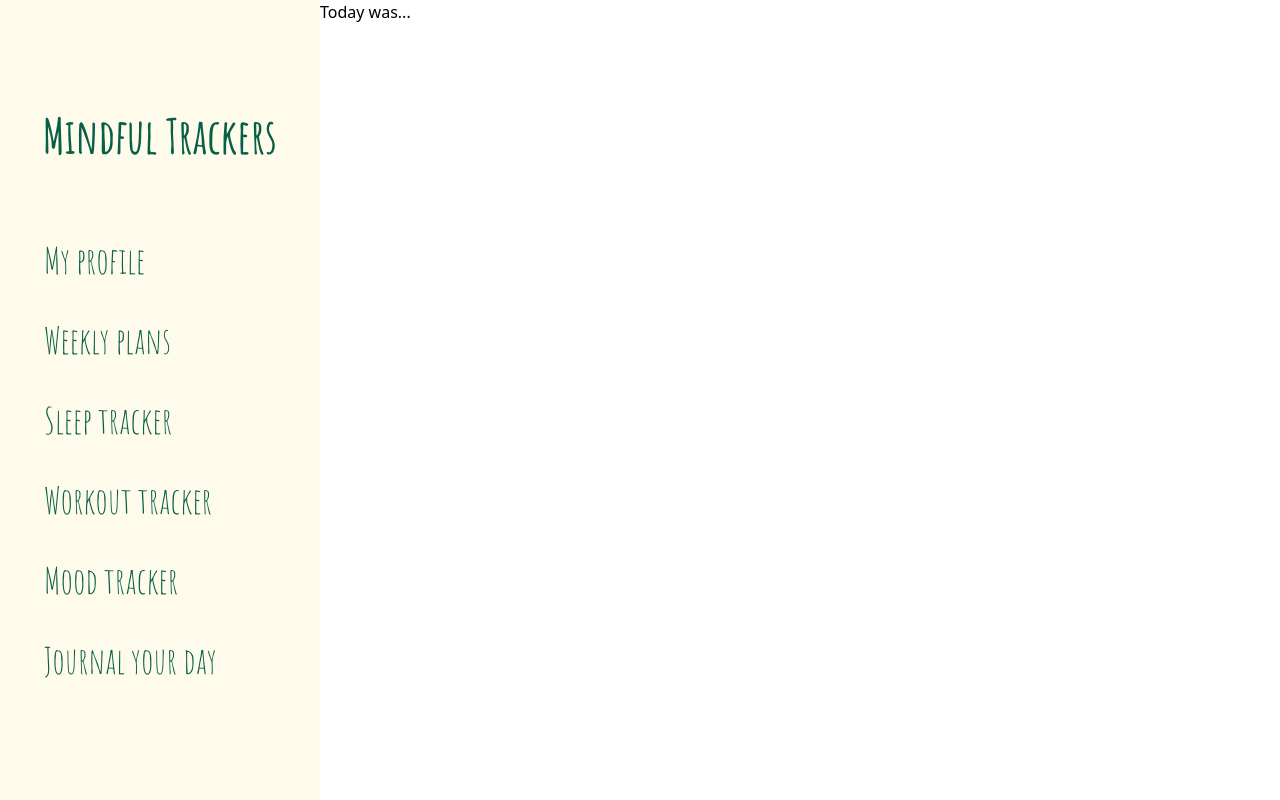
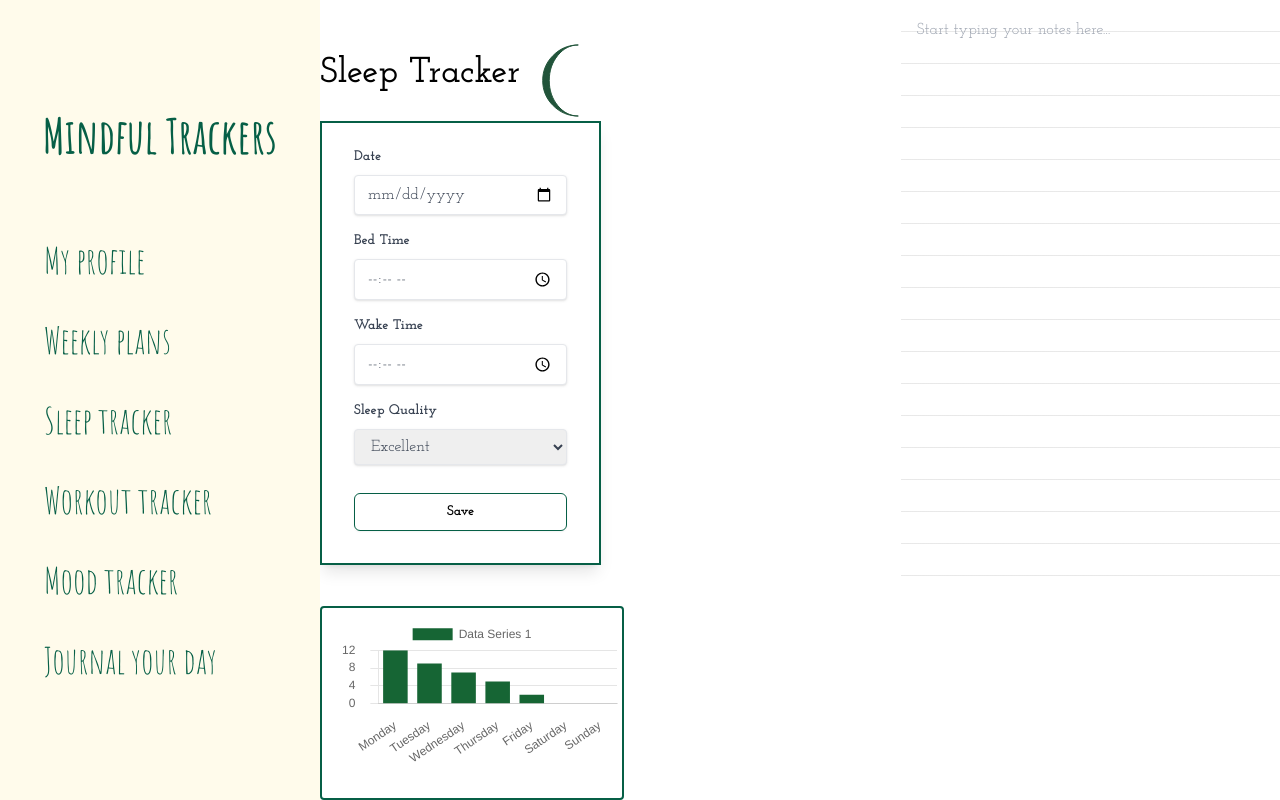
Before and after one commit to Homa212/Bullet-journal, a React (Vite) app in the folder MindfulTracks/: page /SleepPage in a window 1280 px wide. Built offline with nearby package versions, Linux system fonts and the light colour scheme.

Commit message:
designe sleep tracker

```diff
--- a/MindfulTracks/package.json
+++ b/MindfulTracks/package.json
@@ -10,8 +10,10 @@
     "preview": "vite preview"
   },
   "dependencies": {
+    "chart.js": "^4.4.2",
     "dayjs": "^1.11.10",
     "react": "^18.2.0",
+    "react-chartjs-2": "^5.2.0",
     "react-dom": "^18.2.0",
     "react-icons": "^5.0.1",
     "react-router-dom": "^6.22.1",
--- /dev/null
+++ b/MindfulTracks/src/Notes.css
@@ -0,0 +1,29 @@
+/* Notes.css */
+.notes-container {
+    position: relative;
+    width: 100%;
+    max-width: 400px; /* Adjust the width as needed */
+    margin: 0 auto;
+  }
+
+  .notes-textarea {
+    width: 100%;
+    height: 600px; /* Adjust the height as needed */
+    border: none;
+    padding: 1rem;
+    resize: none;
+    background-color: transparent;
+    background-image: linear-gradient(to bottom, transparent, transparent 31px, rgba(210, 210, 210, 0.5) 31px);
+    background-size: 100% 32px;
+    line-height: 28px;
+    font-family: 'Josefin Slab', 'serif';
+    font-size: 1rem;
+    outline: none;
+  }
+
+  /* Adjust the background-color and line color as needed */
+  .notes-textarea:focus {
+    box-shadow: 0 0 0 2px #063e2c;
+  }
+
+  /* Add more custom styles as needed */
--- a/MindfulTracks/src/Pages/SleepPage.jsx
+++ b/MindfulTracks/src/Pages/SleepPage.jsx
@@ -1,8 +1,21 @@
 import React from "react";
+import { Outlet } from "react-router-dom";
+import SleepTracker from "../components/SleepTracker";
+import SleepTrackerGraph from "../components/SleepTrackerGraph";
+import Notes from "../components/Notes";
 
 function SleepPage() {
     return(
-        <div>Today was...</div>
+        <div className="overflow-y-auto flex flex-col w-screen">
+            <div className="flex">
+                <SleepTracker/>
+                <Notes/>
+            </div>
+            <SleepTrackerGraph/>
+            <div>
+            <Outlet/>
+            </div>
+        </div>
     );
 };
 
--- a/MindfulTracks/src/Pages/WeeklyPlanPage.jsx
+++ b/MindfulTracks/src/Pages/WeeklyPlanPage.jsx
@@ -8,7 +8,7 @@ function WeeklyPlanPage() {
         <div className="overflow-y-auto">
         <WeeklyPlanner/>
         <ToDo/>
-        <div className="">
+        <div>
           <Outlet/>
         </div>
       </div>
--- a/MindfulTracks/src/components/CreateAccount.jsx
+++ b/MindfulTracks/src/components/CreateAccount.jsx
@@ -94,10 +94,10 @@ let navigate = useNavigate();
               "Content-Type": "application/json",
             },
             body: JSON.stringify({
-              email,
-              first_name: firstName,
-              last_name: lastName,
-              hashed_password: password,
+              email: email,
+              firstname: firstName,
+              lastname: lastName,
+              password: password,
             }),
           }
         );
@@ -105,7 +105,7 @@ let navigate = useNavigate();
 
         if (response.status === 201) {
           console.log("Success");
-          navigate("../LoginPage");
+          navigate("/LoginPage");
         } else {
           console.log("Something went wrong");
           //   Log the response json to the console
--- /dev/null
+++ b/MindfulTracks/src/components/Notes.jsx
@@ -0,0 +1,24 @@
+import React, { useState } from 'react';
+import '../Notes.css'; // Import your custom CSS
+
+function Notes() {
+  const [noteText, setNoteText] = useState("");
+
+  const handleTextChange = (event) => {
+    setNoteText(event.target.value);
+  };
+
+  return (
+    <div className="notes-container">
+      <textarea
+        className="notes-textarea"
+        value={noteText}
+        onChange={handleTextChange}
+        placeholder="Start typing your notes here..."
+        wrap="soft"
+      />
+    </div>
+  );
+}
+
+export default Notes;
--- /dev/null
+++ b/MindfulTracks/src/components/SleepTracker.jsx
@@ -0,0 +1,78 @@
+import React, { useState } from 'react';
+
+function SleepTracker() {
+  // State for form fields (assuming useState hooks will be added)
+
+  return (
+
+    <div className="flex">
+        <div className="max-w-xl mx-auto z-10">
+          <div className="flex mt-10 items-center">
+              <div className="text-4xl text-center font-semibold mb-4 font-josefin">Sleep Tracker</div>
+              <svg fill="#21543a" version="1.1" id="Capa_1" xmlns="http://www.w3.org/2000/svg" xmlns:xlink="http://www.w3.org/1999/xlink" width="81px" height="81px" viewBox="-7.58 -7.58 123.39 123.39" xml:space="preserve" transform="matrix(-1, 0, 0, 1, 0, 0)" stroke="#21543a" stroke-width="1.515164"><g id="SVGRepo_bgCarrier" stroke-width="0"></g><g id="SVGRepo_tracerCarrier" stroke-linecap="round" stroke-linejoin="round"></g><g id="SVGRepo_iconCarrier"> <g> <path d="M27.024,108.226c12.138,0,22.542-5.286,31.218-15.856c8.675-10.574,13.011-23.326,13.011-38.256 c0-14.891-4.336-27.629-13.012-38.226C49.566,5.297,39.163,0,27.024,0c14.89,0,27.642,5.297,38.255,15.889 c10.614,10.596,15.922,23.335,15.922,38.225c0,14.93-5.308,27.682-15.922,38.254C54.667,102.939,41.915,108.226,27.024,108.226z"></path> </g> </g></svg>
+          </div>
+          <form className="bg-white px-8 pt-6 pb-8 mb-4 font-josefin border-2 border-emerald-800 shadow-lg">
+            <div className="mb-4">
+                <label className="block text-gray-700 text-sm font-bold mb-2" htmlFor="date">
+                    Date
+                </label>
+                <input
+                    className="shadow appearance-none border rounded w-full py-2 px-3 text-gray-700 leading-tight focus:outline-none focus:shadow-outline"
+                    id="date"
+                    type="date"
+                    placeholder="Select date"
+                />
+                </div>
+                <div className="mb-4">
+                <label className="block text-gray-700 text-sm font-bold mb-2" htmlFor="bedtime">
+                    Bed Time
+                </label>
+                <input
+                    className="shadow appearance-none border rounded w-full py-2 px-3 text-gray-700 leading-tight focus:outline-none focus:shadow-outline"
+                    id="bedtime"
+                    type="time"
+                    placeholder="Bed Time"
+                />
+                </div>
+                <div className="mb-4">
+                <label className="block text-gray-700 text-sm font-bold mb-2" htmlFor="waketime">
+                    Wake Time
+                </label>
+                <input
+                    className="shadow appearance-none border  rounded w-full py-2 px-3 text-gray-700 leading-tight focus:outline-none focus:shadow-outline"
+                    id="waketime"
+                    type="time"
+                    placeholder="Wake Time"
+                />
+                </div>
+
+                <div className="mb-4">
+                <label className="block text-gray-700 text-sm font-bold mb-2" htmlFor="sleepquality">
+                    Sleep Quality
+                </label>
+                <select
+                    className="shadow font-josefin border rounded w-full py-2 px-3 text-gray-700 leading-tight focus:outline-none focus:shadow-outline"
+                    id="sleepquality"
+                >
+                    <option value="Excellent">Excellent</option>
+                    <option value="Good">Good</option>
+                    <option value="Fair">Fair</option>
+                    <option value="Poor">Poor</option>
+                </select>
+                </div>
+
+                <div className="flex items-center justify-between">
+                <button
+                    className="mt-3 flex justify-center w-full px-4 py-2 text-sm font-bold text-black border font-josefin border-emerald-800 rounded-md shadow-sm focus:outline-none focus:ring-2 focus:ring-offset-2 focus:ring-emerald-800 transition-transform  hover:scale-110"
+                    type="submit"
+                >
+                    Save
+                </button>
+                </div>
+          </form>
+        </div>
+    </div>
+  );
+}
+
+export default SleepTracker;
--- /dev/null
+++ b/MindfulTracks/src/components/SleepTrackerGraph.jsx
@@ -0,0 +1,80 @@
+import { Bar } from "react-chartjs-2";
+import {
+  Chart as ChartJS,
+  CategoryScale,
+  LinearScale,
+  BarController,
+  BarElement,
+  Title,
+  Tooltip,
+  Legend
+} from "chart.js";
+
+ChartJS.register(
+  Title,
+  Tooltip,
+  Legend,
+  CategoryScale,
+  LinearScale,
+  BarElement,
+  BarController
+);
+
+const BarChart = () => {
+  const data = {
+    labels: ['Monday', 'Tuesday', 'Wednesday', 'Thursday', 'Friday', 'Saturday', 'Sunday'],
+    datasets: [
+      {
+        label: 'Data Series 1',
+        backgroundColor: 'rgb(22 101 52)',
+        data: [12, 9, 7, 5, 2],
+      },
+    ],
+  };
+
+  const options = {
+    layout: {
+        padding: {
+          left: 5,
+          right: 5,
+          top: -15,
+          bottom: 5,
+        },
+        margin: {
+            left: 5,
+            right: 5,
+            top: 5,
+            bottom: 5
+          }},
+
+    scales: {
+        y: {
+            beginAtZero: true,
+            grid: {
+            },
+            ticks: {
+                stepSize: 1, // Will create ticks at every whole number
+                padding: 15
+            }
+        },
+        x: {
+            beginAtZero: true,
+            grid: {
+            display: false // No display of grid lines for the x-axis
+            },
+            ticks: {
+            padding: 7
+            }
+        }
+    }
+  };
+
+
+  return (
+    <div className="w-fit h-fit border-2 border-emerald-800 rounded py-5" >
+      <Bar data={data} options={options} />
+    </div>
+  );
+};
+
+export default BarChart;
```
Also changed, not shown: 1 other file (tests, documents, lock files or other folders).
